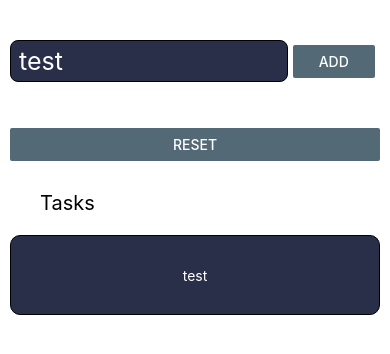
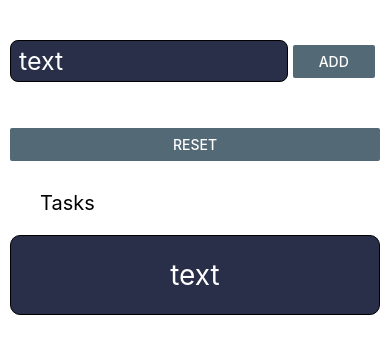
Before and after one commit to Vishnu648/FirstReactNative, a React Native app: screen / in a window 390 px wide. Both pictures are taken after a click on the button "ADD". Shown: the top 354 px of the page. Built offline with nearby package versions, Linux system fonts and the light colour scheme.

Commit message:
movied input and list to different components

```diff
--- a/App.js
+++ b/App.js
@@ -1,55 +1,42 @@
-import { StyleSheet, Text, View, Button, TextInput, ScrollView,FlatList } from 'react-native';
+import { StyleSheet, Text, View, Button, FlatList } from 'react-native';
 import { useState } from 'react';
+import GoalList from './components/GoalList';
+import GoalInput from './components/GoalInput';
 
 export default function App() {
 
-  const [saveText, setSaveText] = useState('test');
   const [goal, setGoal] = useState([])
 
-  function SaveChangeText(e) {
-    setSaveText(e)
-  }
-
-  function CreateTask() {
+  function CreateTask(saveText) {
     saveText.length ?
       setGoal(prev => [...prev,
-        {text: saveText,id: Math.random().toString()}
+      { text: saveText, id: Math.random().toString() }
       ]) : "";
     // setSaveText('')
   }
 
   return (
     <View style={styles.container}>
-      <View style={styles.inputContainer}>
-        <TextInput style={styles.inputField} value={saveText} placeholder="new task" onChangeText={SaveChangeText} />
-        <View style={{ flex: 1, padding: 5 }}>
-          <Button title='Add' color="#536976" onPress={CreateTask} />
-        </View>
-      </View>
+      <GoalInput onAddGoal={CreateTask}/>
       <Button title='reset' color="#536976" onPress={() => setGoal([])} />
-      <Text style={{ fontSize: 20, margin: 30,marginBottom:20 }}>Tasks</Text>
+      <Text style={{ fontSize: 20, margin: 30, marginBottom: 20 }}>Tasks</Text>
 
 
-      {goal.length==0 ? <Text style={styles.noTask}>No Tasks to do..</Text> : ""}
+      {goal.length == 0 ? <Text style={styles.noTask}>No Tasks to do..</Text> : ""}
 
-      { goal.length> 0 ?
+      {goal.length > 0 ?
         <View style={styles.goalsContainer}>
-      <FlatList data={goal} renderItem={(itemData,index) => {
-        return(
-          <View style={styles.listItem} >
-              <Text style={{ color: 'white' }}>{itemData.item.text}</Text>
-              {console.log('--',itemData)}
-            </View>
-        )
+          <FlatList data={goal} renderItem={(itemData, index) => {
+            return <GoalList itemData={itemData}/>
           }
           }
-      keyExtractor={(item,index) => {
+            keyExtractor={(item, index) => {
               return item.id
             }
             }
           />
         </View>
-      : "" }
+        : ""}
 
 
     </View>
@@ -64,43 +51,13 @@ const styles = StyleSheet.create({
     paddingBottom: 20,
     marginBottom: 20
   },
-  inputContainer: {
-    display: 'flex',
-    flexDirection: 'row',
-    justifyContent: 'space-between',
-    marginBottom: 45,
-    color: 'white'
-  },
-  inputField: {
-    height: 42,
-    width: '75%',
-    borderWidth: 1,
-    paddingLeft: 8,
-    borderRadius: 8,
-    backgroundColor: '#292e49',
-    color: 'white',
-    fontSize: 25
-  },
-  noTask:{
-    textAlign:'center',
-    color:'darkgray'
-  },
-  listItem: {
-    width: '100%',
-    height: 80,
-    backgroundColor: '#292e49',
-    padding: 8,
-    marginBottom: 10,
-    borderRadius: 10,
-    borderWidth: 1,
-    display: 'flex',
-    justifyContent: 'center',
-    alignItems: 'center',
-    fontSize: 22,
+  noTask: {
+    textAlign: 'center',
+    color: 'darkgray'
   },
   goalsContainer: {
     height: '80%',
-    paddingBottom:20
+    paddingBottom: 20
 
   }
 });
--- /dev/null
+++ b/components/GoalInput.jsx
@@ -0,0 +1,53 @@
+import { View, TextInput, StyleSheet,Button } from 'react-native'
+import {useState} from 'react'
+
+const GoalInput = ({onAddGoal}) => {
+
+  const [saveText, setSaveText] = useState('text');
+
+  function SaveChangeText(e) {
+    setSaveText(e)
+  }
+
+  function CreateTask(){
+    onAddGoal(saveText);
+    // setSaveText('')
+  }
+
+    return (
+        <View style={styles.inputContainer}>
+            <TextInput
+                style={styles.inputField}
+                value={saveText}
+                placeholder="new task"
+                onChangeText={SaveChangeText} />
+            <View style={{ flex: 1, padding: 5 }}>
+                <Button title='Add' color="#536976"
+                onPress={CreateTask} />
+            </View>
+        </View>
+    )
+}
+
+const styles = StyleSheet.create({
+    inputContainer: {
+        display: 'flex',
+        flexDirection: 'row',
+        justifyContent: 'space-between',
+        marginBottom: 45,
+        color: 'white'
+    },
+    inputField: {
+        height: 42,
+        width: '75%',
+        borderWidth: 1,
+        paddingLeft: 8,
+        borderRadius: 8,
+        backgroundColor: '#292e49',
+        color: 'white',
+        fontSize: 25
+    },
+})
+
+
+export default GoalInput
--- /dev/null
+++ b/components/GoalList.jsx
@@ -0,0 +1,27 @@
+import { View, Text, StyleSheet } from 'react-native'
+import React from 'react'
+
+const GoalList = ({itemData}) => {
+    return (
+        <View style={styles.listItem} >
+            <Text style={{ color: 'white', fontSize: 28 }}>{itemData.item.text}</Text>
+        </View>
+    )
+}
+
+const styles=StyleSheet.create({
+    listItem: {
+        width: '100%',
+        height: 80,
+        backgroundColor: '#292e49',
+        padding: 8,
+        marginBottom: 10,
+        borderRadius: 10,
+        borderWidth: 1,
+        display: 'flex',
+        justifyContent: 'center',
+        alignItems: 'center',
+      },
+})
+
+export default GoalList
```
Lines whose indentation alone changed are shown as unchanged.
